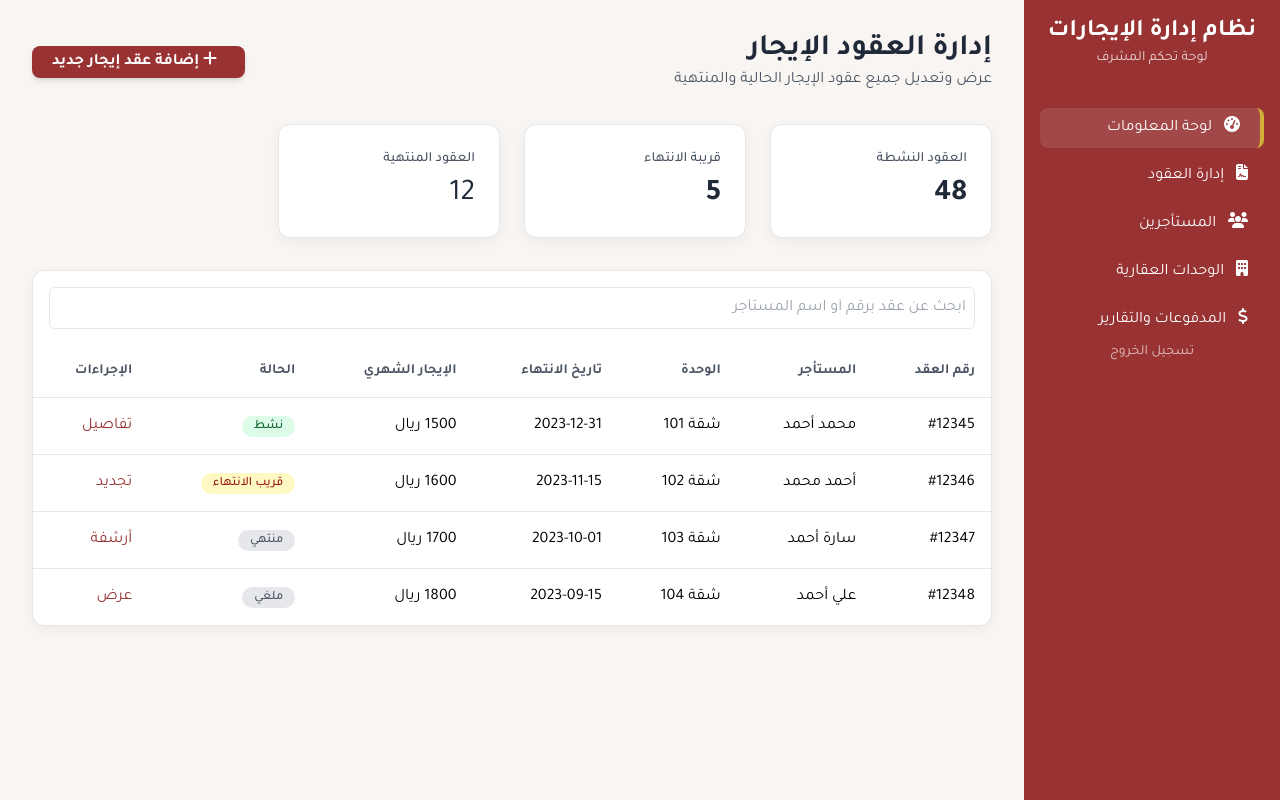
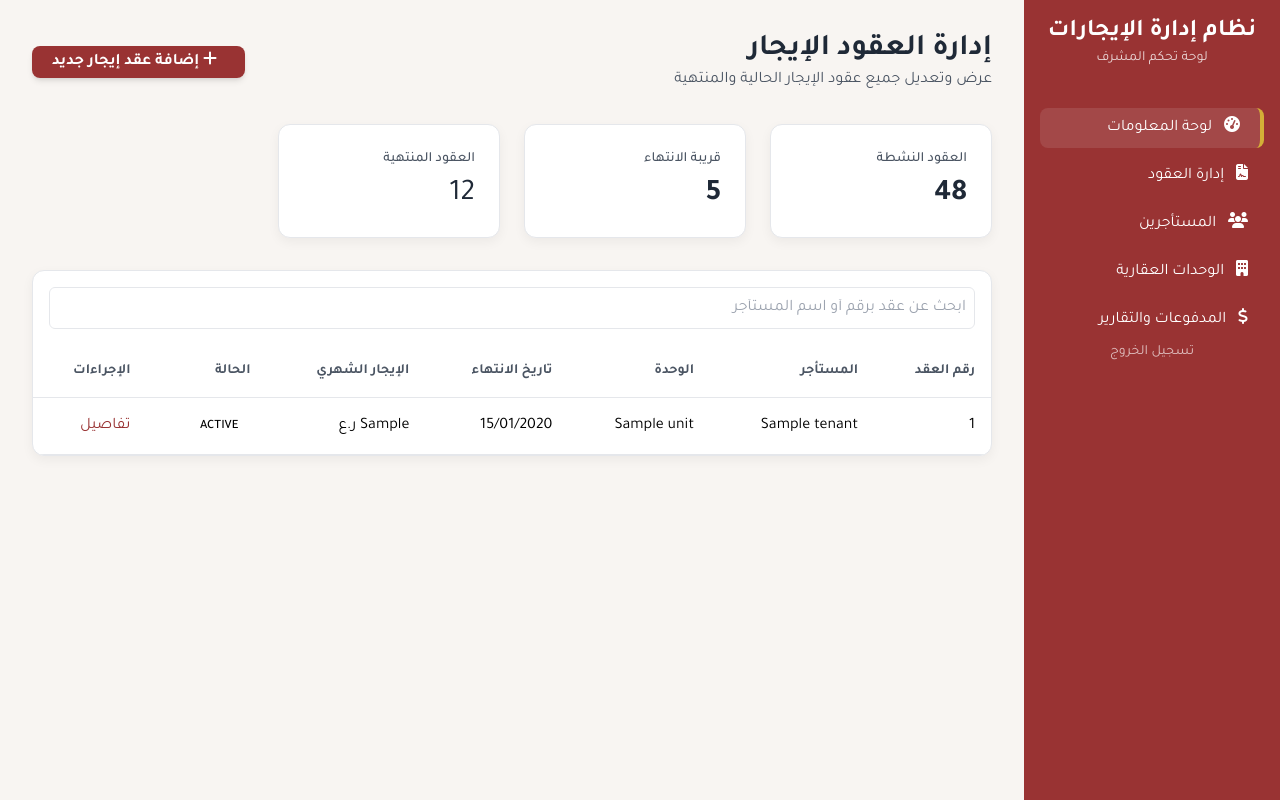
Before and after one commit to alabri0803/rent_management, a Django app: template dashboard/templates/dashboard/base.html in a window 1280 px wide. Run offline with Django 5.2, Linux system fonts and the light colour scheme; the template is opened without the code that fills it: most values are stand-ins (such as "Sample title", 1, 10 or a date in 2020); some libraries are stand-ins or nearby versions.

Commit message:
lease list

```diff
--- a/dashboard/templates/dashboard/base.html
+++ b/dashboard/templates/dashboard/base.html
@@ -148,62 +148,21 @@
                     </tr>
                   </thead>
                   <tbody>
-
+                    {% for lease in leases %}
                       <tr class="border-b hover:bg-gray-50">
-                        <td class="p-4">#12345</td>
-                        <td class="p-4">محمد أحمد</td>
-                        <td class="p-4">شقة 101</td>
-                        <td class="p-4">2023-12-31</td>
-                        <td class="p-4">1500 ريال</td>
+                        <td class="p-4">{{ lease.contract_number }}</td>
+                        <td class="p-4">{{ lease.tenant.name }}</td>
+                        <td class="p-4">{{ lease.unit }}</td>
+                        <td class="p-4">{{ lease.end_date|date:"d/m/Y" }}</td>
+                        <td class="p-4">{{ lease.monthly_rent }} ر.ع</td>
                         <td class="p-4">
-                          <span class="status-badge status-active">نشط</span>
+                          <span class="status-badge status-{{ lease.get_status_color }}">{{ lease.get_status_display }}</span>
                         </td>
                         <td class="p-4">
                           <a href="#" class="text-[var(--primary-color)] hover:underline">تفاصيل</a>
                         </td>
                       </tr>
-
-                        <tr class="border-b hover:bg-gray-50">
-                          <td class="p-4">#12346</td>
-                          <td class="p-4">أحمد محمد</td>
-                          <td class="p-4">شقة 102</td>
-                          <td class="p-4">2023-11-15</td>
-                          <td class="p-4">1600 ريال</td>
-                          <td class="p-4">
-                            <span class="status-badge status-expired">قريب الانتهاء</span>
-                          </td>
-                          <td class="p-4">
-                            <a href="#" class="text-[var(--primary-color)] hover:underline">تجديد</a>
-                          </td>
-                        </tr>
-
-                          <tr class="border-b hover:bg-gray-50">
-                            <td class="p-4">#12347</td>
-                            <td class="p-4">سارة أحمد</td>
-                            <td class="p-4">شقة 103</td>
-                            <td class="p-4">2023-10-01</td>
-                            <td class="p-4">1700 ريال</td>
-                            <td class="p-4">
-                              <span class="status-badge status-canceled">منتهي</span>
-                            </td>
-                            <td class="p-4">
-                              <a href="#" class="text-[var(--primary-color)] hover:underline">أرشفة</a>
-                            </td>
-                          </tr>
-
-                            <tr class="hover:bg-gray-50">
-                              <td class="p-4">#12348</td>
-                              <td class="p-4">علي أحمد</td>
-                              <td class="p-4">شقة 104</td>
-                              <td class="p-4">2023-09-15</td>
-                              <td class="p-4">1800 ريال</td>
-                              <td class="p-4">
-                                <span class="status-badge status-canceled">ملغي</span>
-                              </td>
-                              <td class="p-4">
-                                <a href="#" class="text-[var(--primary-color)] hover:underline">عرض</a>
-                              </td>
-                            </tr>
+                    {% endfor %}
                         </tbody>
                         </table>
               </div>
```
Also changed, not shown: dashboard/templates/dashboard/lease_list.html (added).
